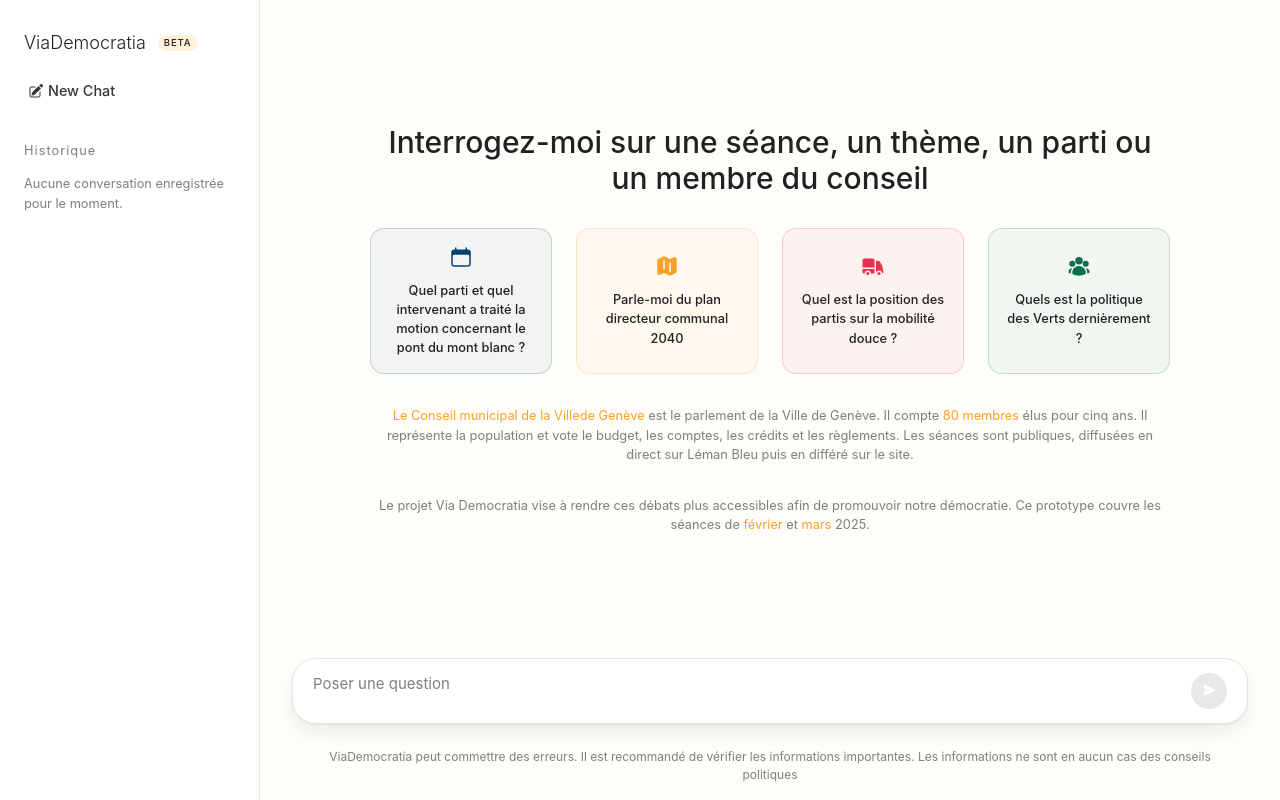
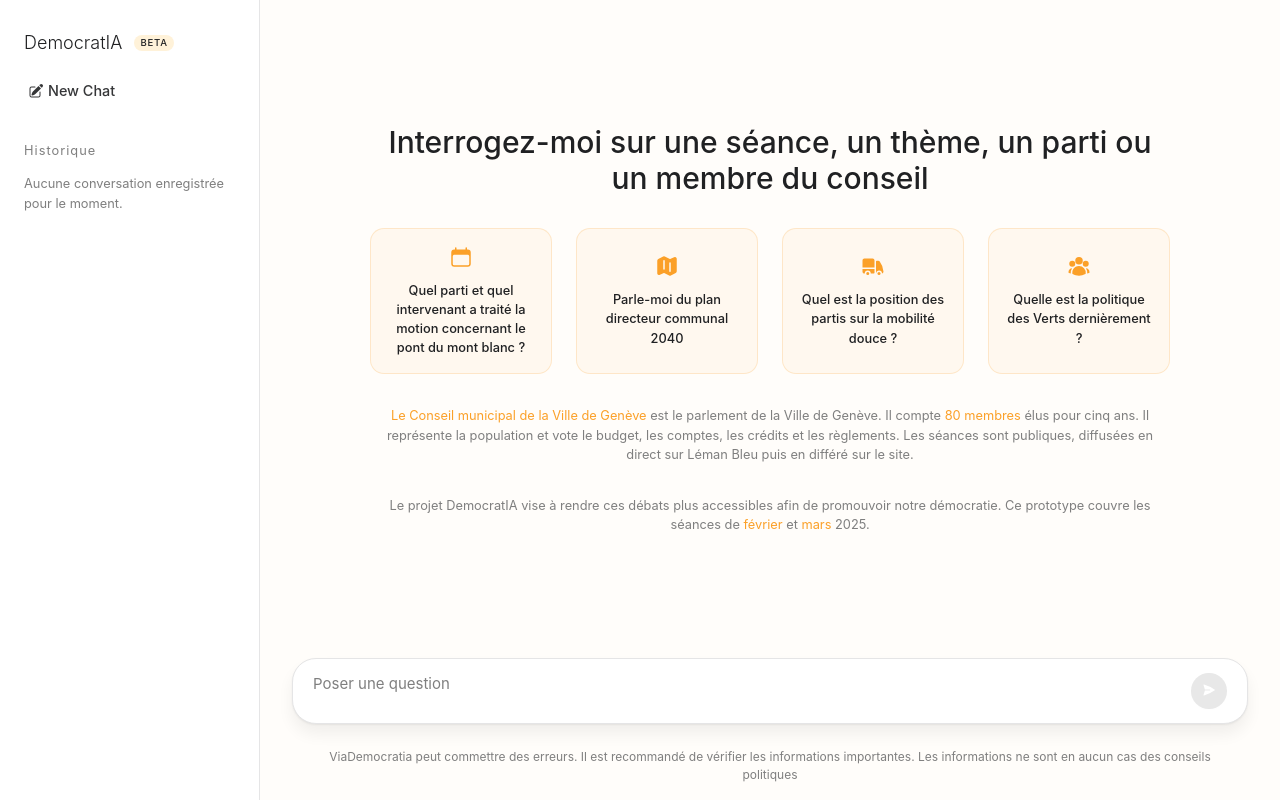
Before and after one commit to M1NDflow/voxpopy-fe, a Vue app: page / in a window 1280 px wide. Built offline with nearby package versions, Linux system fonts and the light colour scheme; no server answers.

Commit message:
update : ui

```diff
--- a/src/components/QuestionGrid.vue
+++ b/src/components/QuestionGrid.vue
@@ -1,19 +1,19 @@
 <template>
     <div class="question-grid">
-        <QuestionCard :icon="CalendarIcon" color="#094074"
+        <QuestionCard :icon="CalendarIcon" color="#FBA028"
             @select="send('Quel parti et quel intervenant a traité la motion concernant le pont du mont blanc ?')">
             Quel parti et quel intervenant a traité la motion concernant le pont du mont blanc ?
         </QuestionCard>
         <QuestionCard :icon="MapIcon" color="#FBA028" @select="send('Parle-moi du plan directeur communal 2040')">
             Parle-moi du plan directeur communal 2040
         </QuestionCard>
-        <QuestionCard :icon="TruckIcon" color="#E83151"
+        <QuestionCard :icon="TruckIcon" color="#FBA028"
             @select="send('Quel est la position des partis sur la mobilité douce ?')">
             Quel est la position des partis sur la mobilité douce ?
         </QuestionCard>
-        <QuestionCard :icon="UserGroupIcon" color="#0B6E4F"
-            @select="send('Quels est la politique des Verts dernièrement ?')">
-            Quels est la politique des Verts dernièrement ?
+        <QuestionCard :icon="UserGroupIcon" color="#FBA028"
+            @select="send('Quelle est la politique des Verts dernièrement ?')">
+            Quelle est la politique des Verts dernièrement ?
         </QuestionCard>
     </div>
 </template>
--- a/src/components/QuestionInput.vue
+++ b/src/components/QuestionInput.vue
@@ -138,7 +138,6 @@ export default defineComponent({
     /* Account for wrapper padding */
     font-size: 0.9375rem;
     color: var(--color-text);
-    background: transparent;
     resize: none;
     line-height: 1.5;
     padding: 0;
--- a/src/components/Sidebar.vue
+++ b/src/components/Sidebar.vue
@@ -3,7 +3,7 @@
     <div class="sidebar-content">
       <div class="sidebar-header">
         <h2>
-          ViaDemocratia
+          DemocratIA
           <span class="alpha-tag">Beta</span>
         </h2>
         <ResetButton />
--- a/src/components/VideoSegmentMeta.vue
+++ b/src/components/VideoSegmentMeta.vue
@@ -3,6 +3,8 @@
     <p v-if="showDate && dateLabel" class="video-date">{{ dateLabel }}</p>
     <div class="video-title-speaker">
       <h3 class="video-title-speaker">
+        <span class="speaker-badge"
+          :class="{ 'is-clickable': !!segment?.speaker_url, 'is-static': !segment?.speaker_url }">
           <template v-if="segment?.speaker_url">
             <a :href="segment.speaker_url" class="speaker-link" target="_blank" rel="noopener noreferrer">
               {{ speakerLabel }}
@@ -11,10 +13,10 @@
           <template v-else>
             {{ speakerLabel }}
           </template>
-        ·
+        </span>
       </h3>
       <h3 class="video-title-datetime">
-        {{ formatSegmentTime(segment?.seance_date, segment?.start_second) }} ·
+        · {{ formatSegmentTime(segment?.seance_date, segment?.start_second) }} ·
       </h3>
       <h3 class="video-title-political-group">
         ( {{ segment?.political_group || 'Inconnu' }} )
@@ -128,4 +130,31 @@ export default defineComponent({
 .speaker-link:focus-visible {
   text-decoration: underline;
 }
+
+.speaker-badge {
+  border: 1px solid currentColor;
+  border-radius: var(--border-radius-sm);
+  padding: 2px 8px;
+  display: inline-flex;
+  align-items: center;
+  gap: 4px;
+  transition: background-color var(--transition-fast);
+}
+
+.speaker-badge.is-clickable {
+  cursor: pointer;
+}
+
+.speaker-badge.is-clickable:hover,
+.speaker-badge.is-clickable:focus-within {
+  background-color: rgba(180, 148, 101, 0.05);
+}
+
+.speaker-badge.is-static {
+  border-color: transparent;
+  padding: 0;
+  color: rgba(127, 127, 127, 0.93);
+  font-weight: var(--font-weight-light);
+  cursor: default;
+}
 </style>
--- a/src/components/WelcomeMessage.vue
+++ b/src/components/WelcomeMessage.vue
@@ -8,7 +8,7 @@
 
         <p>
             <a href="https://www.geneve.ch/autorites-administration/conseil-municipal/">
-                Le Conseil municipal de la Villede Genève
+                Le Conseil municipal de la Ville de Genève
             </a>
             est le parlement de la Ville de Genève. Il compte
             <a href="https://www.geneve.ch/autorites-administration/conseil-municipal/membres/">
@@ -19,7 +19,7 @@
 
         </p>
         <p>
-            Le projet Via Democratia vise à rendre ces débats plus accessibles afin de promouvoir notre démocratie. Ce
+            Le projet DemocratIA vise à rendre ces débats plus accessibles afin de promouvoir notre démocratie. Ce
             prototype couvre les séances de
             <a
                 href="https://www.geneve.ch/autorites-administration/conseil-municipal/seances-plenieres/session-04-02-2025">février</a>
```
Lines whose indentation alone changed are shown as unchanged.
